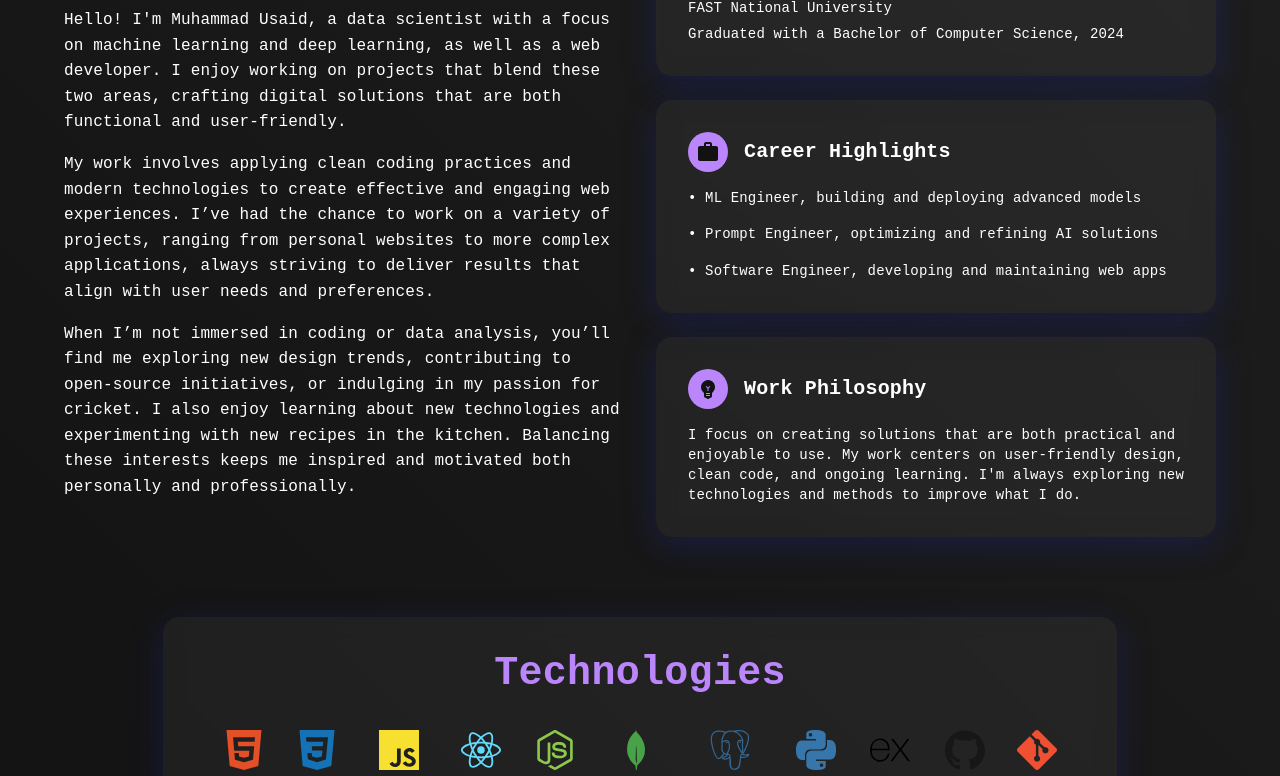
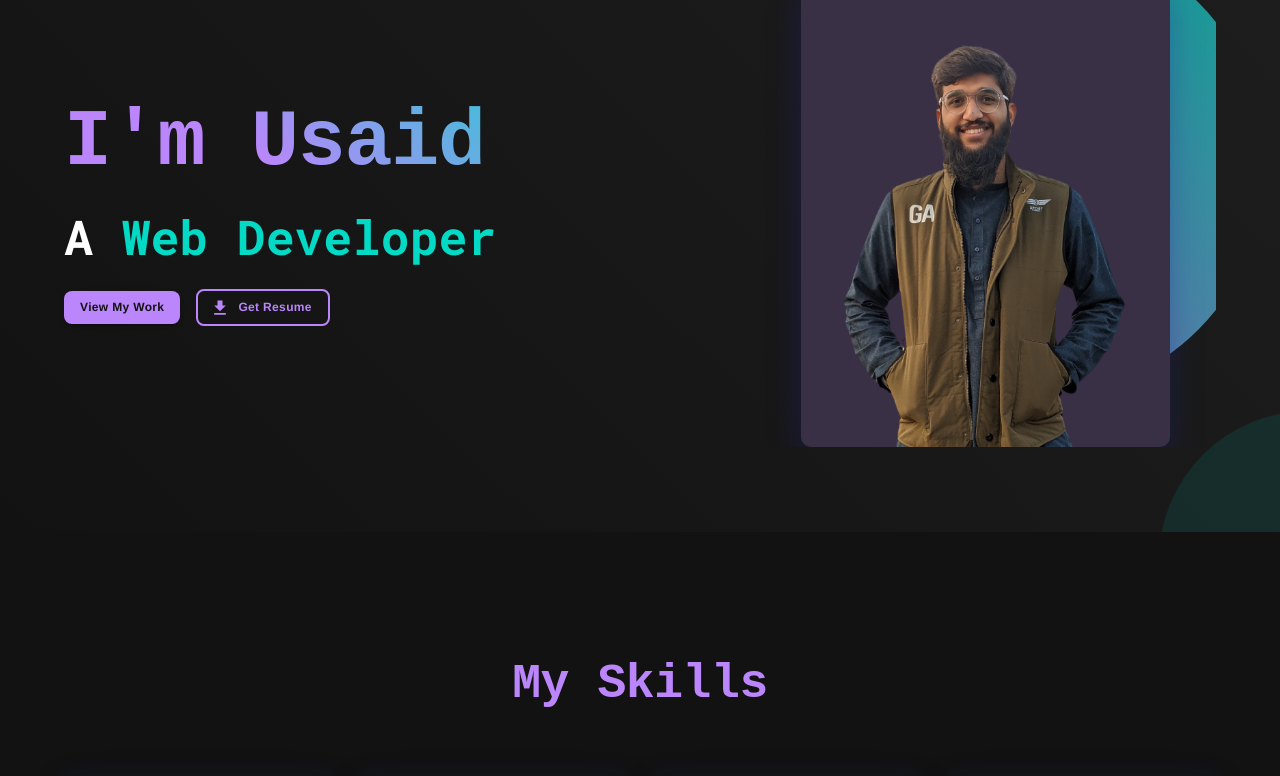
Before and after one commit to usaidehsan145/Portfolio-Website, a React (Create React App) app: page / in a window 1280 px wide. Shown: the part 940-1716 px from the top of the page. Built offline with nearby package versions, Linux system fonts and the light colour scheme.

Commit message:
new changes

```diff
--- a/src/components/About.js
+++ b/src/components/About.js
@@ -1,308 +1,255 @@
 import React from 'react';
-import { Container, Typography, Box, Grid, Paper, Avatar, Tooltip } from '@mui/material';
+import { Container, Typography, Box, Button, Grid } from '@mui/material';
 import { styled } from '@mui/system';
+import { TypeAnimation } from 'react-type-animation';
 import { motion } from 'framer-motion';
-import SchoolIcon from '@mui/icons-material/School';
-import WorkIcon from '@mui/icons-material/Work';
-import EmojiObjectsIcon from '@mui/icons-material/EmojiObjects';
-import {
-  SiHtml5,
-  SiCss3,
-  SiJavascript,
-  SiReact,
-  SiNodedotjs,
-  SiMongodb,
-  SiPostgresql,
-  SiPython,
-  SiExpress,
-  SiGithub,
-  SiGit,
-  SiTensorflow,
-  SiPytorch,
-  SiOpencv,
-  SiStreamlit,
-  SiScikitlearn,
-  SiNumpy,
-  SiPandas
-} from 'react-icons/si';
+import GetAppIcon from '@mui/icons-material/GetApp';
+import resumeFile from '../uploads/your_resume.pdf';
+import { Link } from 'react-scroll';
+import ProfileImg from '../assets/profile.png';
 
 // Styled components
-const AboutContainer = styled(Box)(({ theme }) => ({
-  minHeight: '100vh',
+const HeroContainer = styled(Box)(({ theme }) => ({
+  minHeight: 'calc(100vh - 64px)', // Adjust based on Navbar height
   display: 'flex',
   alignItems: 'center',
-  padding: theme.spacing(10, 0),
   background: `linear-gradient(45deg, ${theme.palette.background.default} 0%, ${theme.palette.background.paper} 100%)`,
+  position: 'relative',
+  overflow: 'hidden',
+  paddingTop: '64px', // Ensure content appears below the Navbar
 }));
 
-const StyledPaper = styled(motion(Paper))(({ theme }) => ({
-  padding: theme.spacing(4),
-  height: '100%',
-  background: 'rgba(255, 255, 255, 0.05)',
-  backdropFilter: 'blur(10px)',
-  borderRadius: theme.spacing(2),
-  boxShadow: '0 8px 32px 0 rgba(31, 38, 135, 0.37)',
-  transition: 'all 0.3s ease-in-out',
-  '&:hover': {
-    transform: 'translateY(-10px)',
-    boxShadow: '0 12px 48px 0 rgba(31, 38, 135, 0.5)',
+const AnimatedBackground = styled(Box)(({ theme }) => ({
+  position: 'absolute',
+  top: 0,
+  left: 0,
+  right: 0,
+  bottom: 0,
+  zIndex: 0,
+  opacity: 0.1,
+  '&::before, &::after': {
+    content: '""',
+    position: 'absolute',
+    width: '300px',
+    height: '300px',
+    borderRadius: '50%',
+    animation: 'float 15s infinite',
   },
-}));
-
-const IconWrapper = styled(Box)(({ theme }) => ({
-  display: 'flex',
-  alignItems: 'center',
-  marginBottom: theme.spacing(2),
-  '& .MuiAvatar-root': {
-    transition: 'all 0.3s ease-in-out',
+  '&::before': {
+    background: theme.palette.primary.main,
+    left: '-150px',
+    top: '-150px',
   },
-  '&:hover .MuiAvatar-root': {
-    transform: 'scale(1.1) rotate(5deg)',
+  '&::after': {
+    background: theme.palette.secondary.main,
+    right: '-150px',
+    bottom: '-150px',
   },
-}));
-
-const TechnologiesCard = styled(Paper)(({ theme }) => ({
-  padding: theme.spacing(4),
-  background: 'rgba(255, 255, 255, 0.05)',
-  backdropFilter: 'blur(10px)',
-  borderRadius: theme.spacing(2),
-  boxShadow: '0 8px 32px 0 rgba(31, 38, 135, 0.37)',
-  textAlign: 'center',
-  width: '100%',
-  marginTop: theme.spacing(4),
-}));
-
-const IconGrid = styled(Box)(({ theme }) => ({
-  display: 'flex',
-  flexWrap: 'wrap',
-  justifyContent: 'center',
-  gap: theme.spacing(2),
-  '& > *': {
-    transition: 'all 0.3s ease',
-    '&:hover': {
-      transform: 'scale(1.2) rotate(5deg)',
-      color: theme.palette.primary.main,
+  '@keyframes float': {
+    '0%, 100%': {
+      transform: 'translate(0, 0)',
+    },
+    '50%': {
+      transform: 'translate(50px, 50px)',
     },
   },
 }));
 
-const About = () => {
-  const cardVariants = {
-    hidden: { opacity: 0, y: 50 },
-    visible: (i) => ({
-      opacity: 1,
-      y: 0,
-      transition: {
-        delay: i * 0.3,
-        duration: 0.5,
-        ease: "easeOut"
-      }
+const StyledButton = styled(Button)(({ theme }) => ({
+  padding: '6px 16px',
+  fontFamily: 'Helvetica Neue, sans-serif',
+  fontSize: '0.75rem',
+}));
+
+const HeroImage = styled(Box)(({ theme }) => ({
+  width: '100%',
+  height: '100%',
+  display: 'flex',
+  borderColor: 'purple',
+  justifyContent: 'center',
+  alignItems: 'center',
+  position: 'relative',
+  overflow: 'hidden',
+  marginTop: '70px',
+  marginBottom: '30px',
+  '&::before': {
+    content: '""',
+    position: 'absolute',
+    top: '-50px',
+    right: '-50px',
+    width: '100%',
+    height: '100%',
+    background: `linear-gradient(45deg, ${theme.palette.primary.main} 0%, ${theme.palette.secondary.main} 100%)`,
+    borderRadius: '50%',
+    opacity: 0.7,
+    zIndex: 0,
+  },
+  '& img': {
+    width: '80%',
+    height: 'auto',
+    maxHeight: '80%',
+    objectFit: 'contain',
+    borderRadius: '10px',
+    boxShadow: '0 8px 32px 0 rgba(31, 38, 135, 0.37)',
+    position: 'relative',
+    zIndex: 1,
+    transition: 'transform 0.3s ease-in-out, box-shadow 0.3s ease-in-out, border 0.3s ease-in-out',
+    '&:hover': {
+      transform: 'scale(1.05)',
+      boxShadow: '0 16px 48px 0 rgba(31, 38, 135, 0.37)',
+    },
+  },
+}));
+
+const BaseButton = styled(Button)(({ theme }) => ({
+  padding: '6px 16px',
+  borderRadius: '8px',
+  fontWeight: 'bold',
+  textTransform: 'none',
+  fontFamily: 'Helvetica Neue, sans-serif',
+  fontSize: '0.75rem',
+}));
+
+const ResumeButton = styled(BaseButton)(({ theme }) => ({
+  backgroundColor: 'transparent',
+  color: theme.palette.primary.main,
+  border: `2px solid ${theme.palette.primary.main}`,
+  '&:hover': {
+    backgroundColor: 'transparent',
+    borderColor: theme.palette.primary.light,
+    color: theme.palette.primary.light,
+  },
+}));
+
+const WorkButton = styled(BaseButton)(({ theme }) => ({
+  backgroundColor: theme.palette.primary.main,
+  color: theme.palette.background.default,
+  '&:hover': {
+    backgroundColor: theme.palette.primary.dark,
+  },
+}));
+
+const ButtonContainer = styled(Box)(({ theme }) => ({
+  display: 'flex',
+  alignItems: 'center',
+  gap: theme.spacing(2),
+  marginTop: theme.spacing(3),
+  justifyContent: 'flex-start',
+}));
+
+const MotionWorkButton = motion(WorkButton);
+const MotionResumeButton = motion(ResumeButton);
+
+const Hero = () => {
+  const handleDownloadResume = () => {
+    fetch(resumeFile)
+      .then(response => response.blob())
+      .then(blob => {
+        const url = window.URL.createObjectURL(blob);
+        const link = document.createElement('a');
+        link.href = url;
+        link.setAttribute('download', 'Resume.pdf');
+        document.body.appendChild(link);
+        link.click();
+        window.URL.revokeObjectURL(url);
+        document.body.removeChild(link);
       })
+      .catch(error => {
+        console.error('Error downloading the resume:', error);
+      });
   };
 
   return (
-    <AboutContainer id="about">
-      <Container maxWidth="lg">
-        <Grid container spacing={4}>
-          <Grid item xs={12} md={6}>
+    <HeroContainer id="hero">
+      <AnimatedBackground />
+      <Container maxWidth="lg" sx={{ position: 'relative', zIndex: 1 }}>
+        <Grid container spacing={4} alignItems="center">
+          <Grid item xs={12} md={7}>
             <motion.div
-              initial={{ opacity: 0, x: -50 }}
-              animate={{ opacity: 1, x: 0 }}
-              transition={{ duration: 0.8 }}
+              initial={{ opacity: 0, y: 50 }}
+              animate={{ opacity: 1, y: 0 }}
+              transition={{ duration: 1 }}
             >
               <Typography
-  variant="h2"
-  gutterBottom
+                variant="h1"
                 sx={{
-    color: 'primary.main',
+                  fontWeight: 'bold',
+                  fontSize: { xs: '1.75rem', sm: '2rem', md: '3.5rem', lg: '5rem' },
+                  marginBottom: '20px',
+                  marginTop: { xs: '60px', sm: '30px', md: '30px' }, // Adjust margin-top based on screen size
+                  background: 'linear-gradient(45deg, #BB86FC 30%, #03DAC6 90%)',
+                  WebkitBackgroundClip: 'text',
+                  WebkitTextFillColor: 'transparent',
                   fontFamily: 'Source Code Pro, monospace',
-    fontWeight: 'bold',
-    fontSize: {
-      xs: '2rem', // Adjust size for mobile devices
-      sm: '2.5rem',   // Adjust size for small screens
-      md: '2.5rem', // Adjust size for medium screens and above
-      lg: '3rem',   // Adjust size for large screens
-      xl: '3.5rem'  // Adjust size for extra-large screens
-    }
                 }}
               >
-                Who is Muhammad Usaid?
+                I'm Usaid
               </Typography>
               <Typography
-                variant="body1"
-                paragraph
-                sx={{ fontFamily: 'Courier New, monospace', lineHeight: 1.6 }}
+                variant="h3"
+                sx={{
+                  color: 'text.primary',
+                  marginBottom: '20px',
+                  fontFamily: 'Roboto Mono, monospace',
+                  fontSize: { xs: '1.25rem', sm: '1.5rem', md: '2.5rem', lg: '3rem' },
+                }}
               >
-                Hello! I'm Muhammad Usaid, a data scientist with a focus on machine learning and deep learning, as well as a web developer. I enjoy working on projects that blend these two areas, crafting digital solutions that are both functional and user-friendly.
+                A{' '}
+                <TypeAnimation
+                  sequence={[
+                    'Web Developer',
+                    2000,
+                    'Problem Solver',
+                    2000,
+                    'Data Scientist',
+                    2000,
+                  ]}
+                  wrapper="span"
+                  cursor={true}
+                  repeat={Infinity}
+                  style={{ color: '#03DAC6' }}
+                />
               </Typography>
-              <Typography
-                variant="body1"
-                paragraph
-                sx={{ fontFamily: 'Courier New, monospace', lineHeight: 1.6 }}
+              <ButtonContainer>
+                <Link to="projects" smooth={true} duration={500}>
+                  <MotionWorkButton
+                    variant="contained"
+                    whileHover={{ scale: 1.05 }}
+                    whileTap={{ scale: 0.95 }}
                   >
-                My work involves applying clean coding practices and modern technologies to create effective and engaging web experiences. I’ve had the chance to work on a variety of projects, ranging from personal websites to more complex applications, always striving to deliver results that align with user needs and preferences.
-              </Typography>
-              <Typography
-                variant="body1"
-                paragraph
-                sx={{ fontFamily: 'Courier New, monospace', lineHeight: 1.6 }}
+                    View My Work
+                  </MotionWorkButton>
+                </Link>
+                <MotionResumeButton
+                  variant="outlined"
+                  startIcon={<GetAppIcon />}
+                  whileHover={{ scale: 1.05, transition: { duration: 0.2 } }}
+                  whileTap={{ scale: 0.95 }}
+                  onClick={handleDownloadResume}
                 >
-                When I’m not immersed in coding or data analysis, you’ll find me exploring new design trends, contributing to open-source initiatives, or indulging in my passion for cricket. I also enjoy learning about new technologies and experimenting with new recipes in the kitchen. Balancing these interests keeps me inspired and motivated both personally and professionally.
-              </Typography>
+                  Get Resume
+                </MotionResumeButton>
+              </ButtonContainer>
             </motion.div>
           </Grid>
-          <Grid item xs={12} md={6}>
-            <Grid container spacing={3}>
-              {[
-                {
-                  title: 'Education',
-                  icon: <SchoolIcon />,
-                  content: (
-                    <>
-                      <Typography
-                        variant="subtitle1"
-                        gutterBottom
-                        sx={{ fontFamily: 'Source Code Pro, monospace', fontWeight: 'bold' }}
+          <Grid item xs={12} md={5}>
+            <motion.div
+              initial={{ opacity: 0, x: 50 }}
+              animate={{ opacity: 1, x: 0 }}
+              transition={{ duration: 1, delay: 0.5 }}
             >
-                        Bachelors of Computer Science
-                      </Typography>
-                      <Typography
-                        variant="subtitle2"
-                        gutterBottom
-                        sx={{ fontFamily: 'Source Code Pro, monospace' }}
-                      >
-                        FAST National University
-                      </Typography>
-                      <Typography
-                        variant="body2"
-                        sx={{ fontFamily: 'Courier New, monospace' }}
-                      >
-                        Graduated with a Bachelor of Computer Science, 2024
-                      </Typography>
-                    </>
-                  )
-                },
-                {
-                  title: 'Career Highlights',
-                  icon: <WorkIcon />,
-                  content: (
-                    <>
-                      <Typography
-                        variant="body2"
-                        paragraph
-                        sx={{ fontFamily: 'Courier New, monospace' }}
-                      >
-                        • ML Engineer, building and deploying advanced models
-                      </Typography>
-                      <Typography
-                        variant="body2"
-                        paragraph
-                        sx={{ fontFamily: 'Courier New, monospace' }}
-                      >
-                        • Prompt Engineer, optimizing and refining AI solutions
-                      </Typography>
-                      <Typography
-                        variant="body2"
-                        sx={{ fontFamily: 'Courier New, monospace' }}
-                      >
-                        • Software Engineer, developing and maintaining web apps
-                      </Typography>
-                    </>
-                  )
-                },
-                {
-                  title: 'Work Philosophy',
-                  icon: <EmojiObjectsIcon />,
-                  content: (
-                    <Typography
-                      variant="body2"
-                      sx={{ fontFamily: 'Courier New, monospace' }}
-                    >
-                      I focus on creating solutions that are both practical and enjoyable to use. My work centers on user-friendly design, clean code, and ongoing learning. I'm always exploring new technologies and methods to improve what I do.
-                    </Typography>
-                  )
-                },
-              ].map((item, index) => (
-                <Grid item xs={12} key={index}>
-                  <StyledPaper
-                    variants={cardVariants}
-                    initial="hidden"
-                    animate="visible"
-                    custom={index}
-                    whileHover={{ scale: 1.03 }}
-                    whileTap={{ scale: 0.98 }}
-                  >
-                    <IconWrapper>
-                      <Avatar sx={{ bgcolor: 'primary.main', mr: 2 }}>
-                        {item.icon}
-                      </Avatar>
-                      <Typography
-                        variant="h6"
-                        sx={{ fontFamily: 'Source Code Pro, monospace', fontWeight: 'bold' }}
-                      >
-                        {item.title}
-                      </Typography>
-                    </IconWrapper>
-                    {item.content}
-                  </StyledPaper>
-                </Grid>
-              ))}
-            </Grid>
-          </Grid>
-        </Grid>
-        <Grid container marginTop={2} justifyContent="center" spacing={4}>
-          <Grid item xs={12} md={10}>
-            <TechnologiesCard>
-              <Typography
-                variant="h4"
-                gutterBottom
-                sx={{ color: 'primary.main', fontFamily: 'Source Code Pro, monospace', fontWeight: 'bold' ,marginBottom: 3,fontSize: {
-                  xs: '2rem', // Adjust size for mobile devices
-                  sm: '2rem',   // Adjust size for small screens
-                  md: '2rem', // Adjust size for medium screens and above
-                  lg: '2.5rem',   // Adjust size for large screens
-                  xl: '2.8rem'  // Adjust size for extra-large screens
-                } }}
-              >
-                Technologies
-              </Typography>
-              <IconGrid>
-                {[
-                  { icon: <SiHtml5 style={{ color: '#E34F26', fontSize: '2.5rem' }} />, tech: 'HTML5' },
-                  { icon: <SiCss3 style={{ color: '#1572B6', fontSize: '2.5rem' }} />, tech: 'CSS3' },
-                  { icon: <SiJavascript style={{ color: '#F7E02F', fontSize: '2.5rem' }} />, tech: 'JavaScript' },
-                  { icon: <SiReact style={{ color: '#61DAFB', fontSize: '2.5rem' }} />, tech: 'React' },
-                  { icon: <SiNodedotjs style={{ color: '#8CC84B', fontSize: '2.5rem' }} />, tech: 'Node.js' },
-                  { icon: <SiMongodb style={{ color: '#47A248', fontSize: '2.5rem' }} />, tech: 'MongoDB' },
-                  { icon: <SiPostgresql style={{ color: '#336791', fontSize: '2.5rem' }} />, tech: 'PostgreSQL' },
-                  { icon: <SiPython style={{ color: '#3776AB', fontSize: '2.5rem' }} />, tech: 'Python' },
-                  { icon: <SiExpress style={{ color: '#000000', fontSize: '2.5rem' }} />, tech: 'Express' },
-                  { icon: <SiGithub style={{ color: '#181717', fontSize: '2.5rem' }} />, tech: 'GitHub' },
-                  { icon: <SiGit style={{ color: '#F05032', fontSize: '2.5rem' }} />, tech: 'Git' },
-                  { icon: <SiTensorflow style={{ color: '#FF6F00', fontSize: '2.5rem' }} />, tech: 'TensorFlow' },
-                  { icon: <SiPytorch style={{ color: '#EE4C2C', fontSize: '2.5rem' }} />, tech: 'PyTorch' },
-                  { icon: <SiOpencv style={{ color: '#5C2D91', fontSize: '2.5rem' }} />, tech: 'OpenCV' },
-                  { icon: <SiStreamlit style={{ color: '#FF4B4B', fontSize: '2.5rem' }} />, tech: 'Streamlit' },
-                  { icon: <SiScikitlearn style={{ color: '#F7E6C4', fontSize: '2.5rem' }} />, tech: 'Scikit-Learn' },
-                  { icon: <SiNumpy style={{ color: '#013243', fontSize: '2.5rem' }} />, tech: 'NumPy' },
-                  { icon: <SiPandas style={{ color: '#150458', fontSize: '2.5rem' }} />, tech: 'Pandas' },
-                ].map((item, index) => (
-                  <Tooltip title={item.tech} key={index}>
-                    <Box m={1} textAlign="center">
-                      {React.cloneElement(item.icon, { style: { ...item.icon.props.style, fontSize: '2.5rem' } })}
-                      <Typography variant="caption" display="block">
-                        {item.tech}
-                      </Typography>
-                    </Box>
-                  </Tooltip>
-                ))}
-              </IconGrid>
-            </TechnologiesCard>
+              <HeroImage>
+                <img
+                  src={ProfileImg}
+                  alt="Developer working on laptop"
+                />
+              </HeroImage>
+            </motion.div>
           </Grid>
         </Grid>
       </Container>
-    </AboutContainer>
+    </HeroContainer>
   );
 };
 
-export default About;
+export default Hero;
--- a/src/components/Sidebar.js
+++ b/src/components/Sidebar.js
@@ -90,7 +90,7 @@ const Sidebar = ({ open, onClose }) => {
         <Box sx={{ display: { xs: 'flex', md: 'none' }, justifyContent: 'center', mb: 2 }}>
           <Button
             startIcon={<GitHubIcon />}
-            href="https://github.com/yourusername"
+            href="https://github.com/usaidehsan145"
             target="_blank"
             rel="noopener noreferrer"
             sx={{
```
Lines whose indentation alone changed are shown as unchanged.
